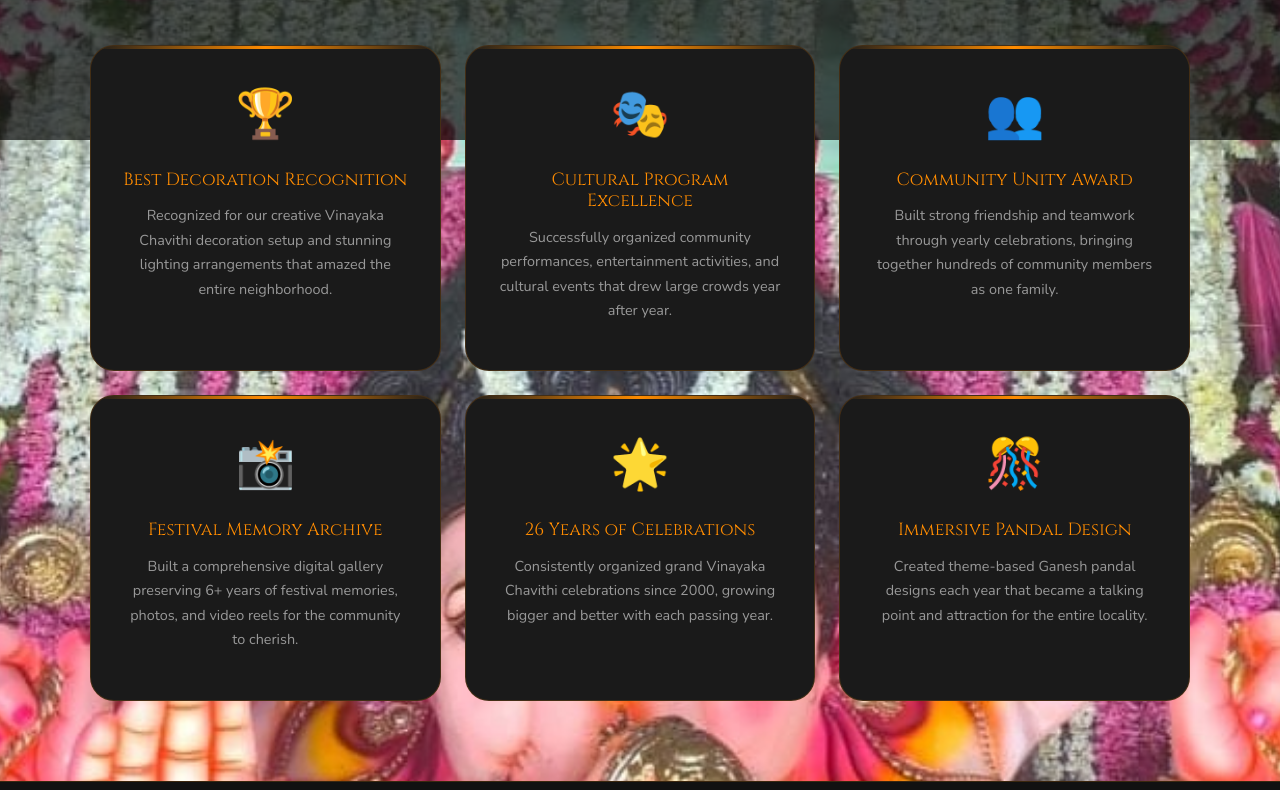
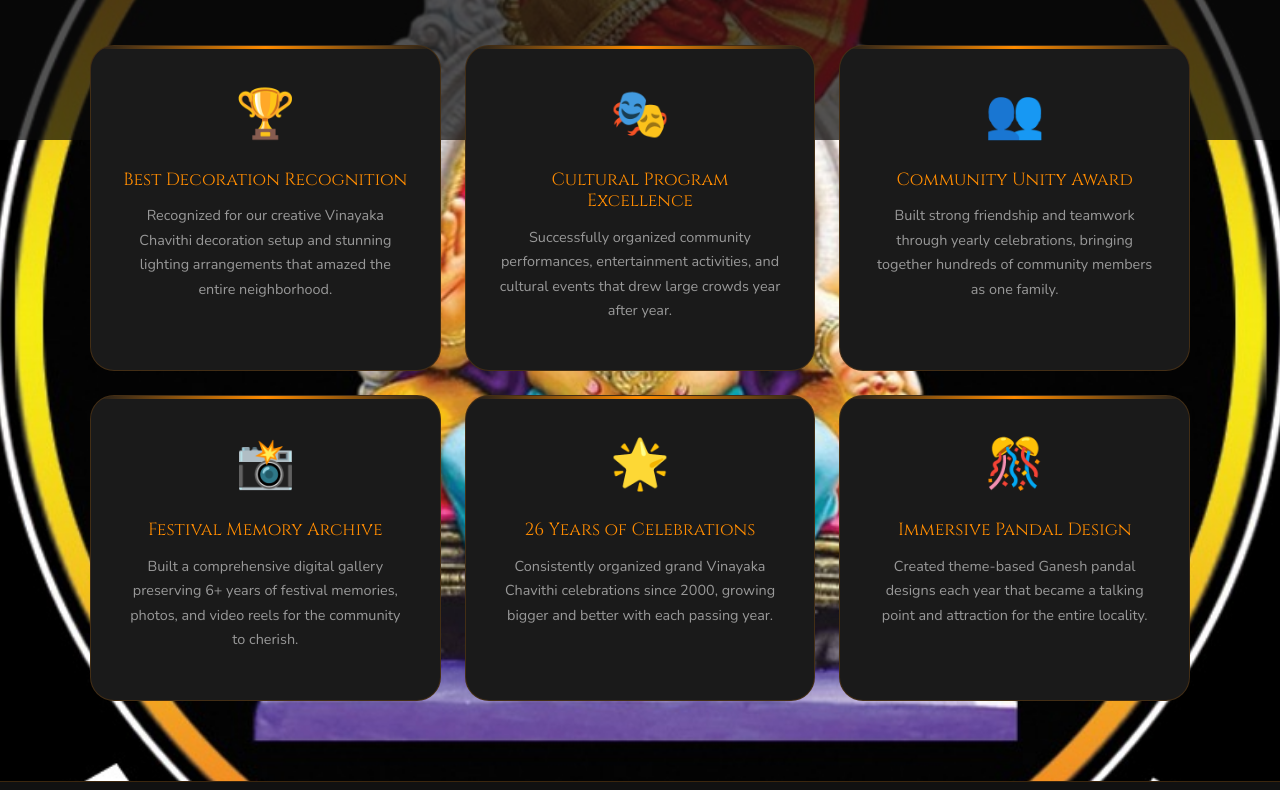
Before and after one commit to rajesh-10-hash/RC.CENTER, a plain HTML site: page achievements.html in a window 1280 px wide. Shown: the part 660-1450 px from the top of the page. Drawn offline with nearby package versions, Linux system fonts and the light colour scheme.

Commit message:
Update achievements.html

```diff
--- a/achievements.html
+++ b/achievements.html
@@ -7,7 +7,12 @@
   <link href="https://cdn.jsdelivr.net/npm/bootstrap@5.3.3/dist/css/bootstrap.min.css" rel="stylesheet">
   <link rel="stylesheet" href="css/style.css">
   <style>
-
+     body {
+      background-image: url('images/logo.png');
+      background-size: cover;
+      background-position: center;
+      background-repeat: no-repeat;
+    }
   </style>
 </head>
 <body>
```
